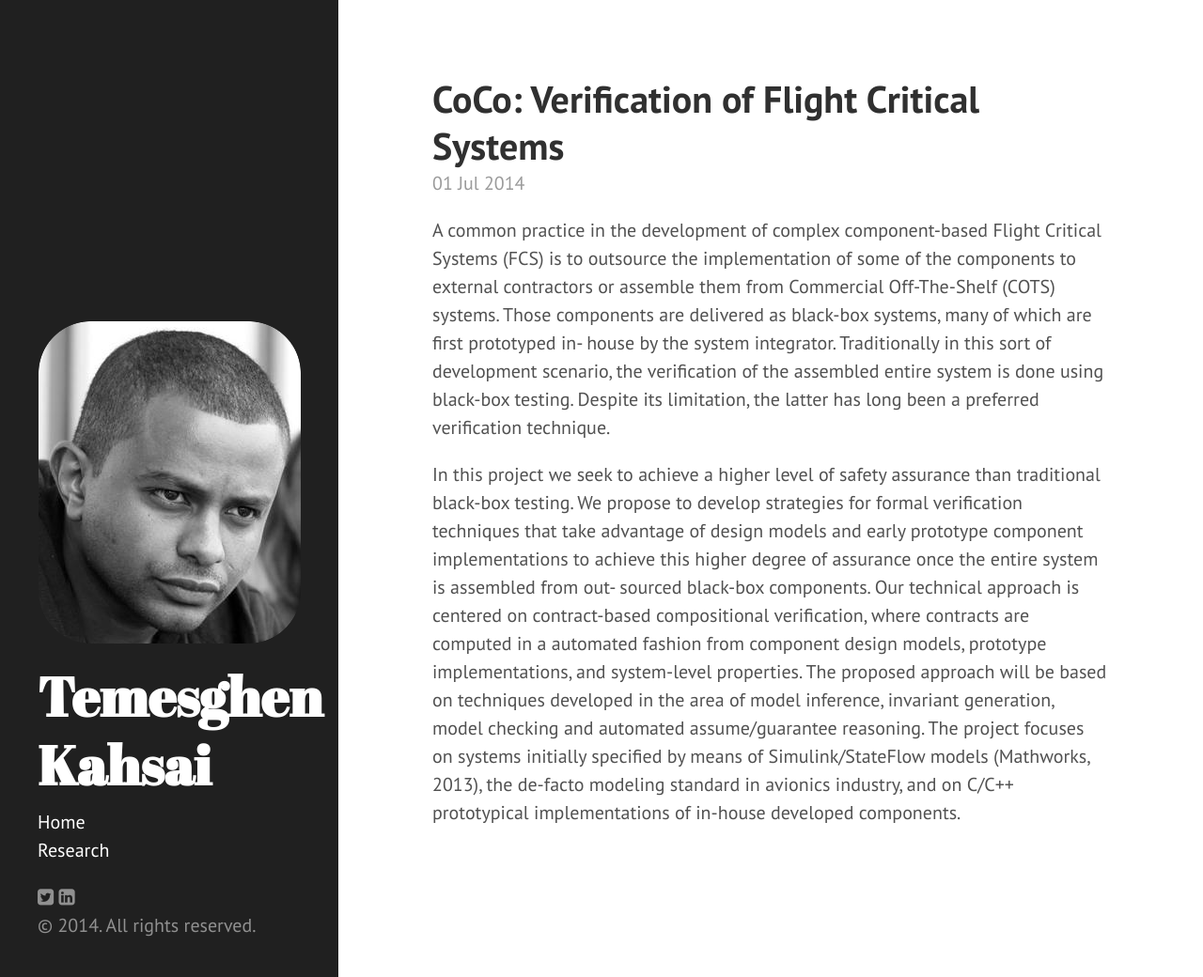
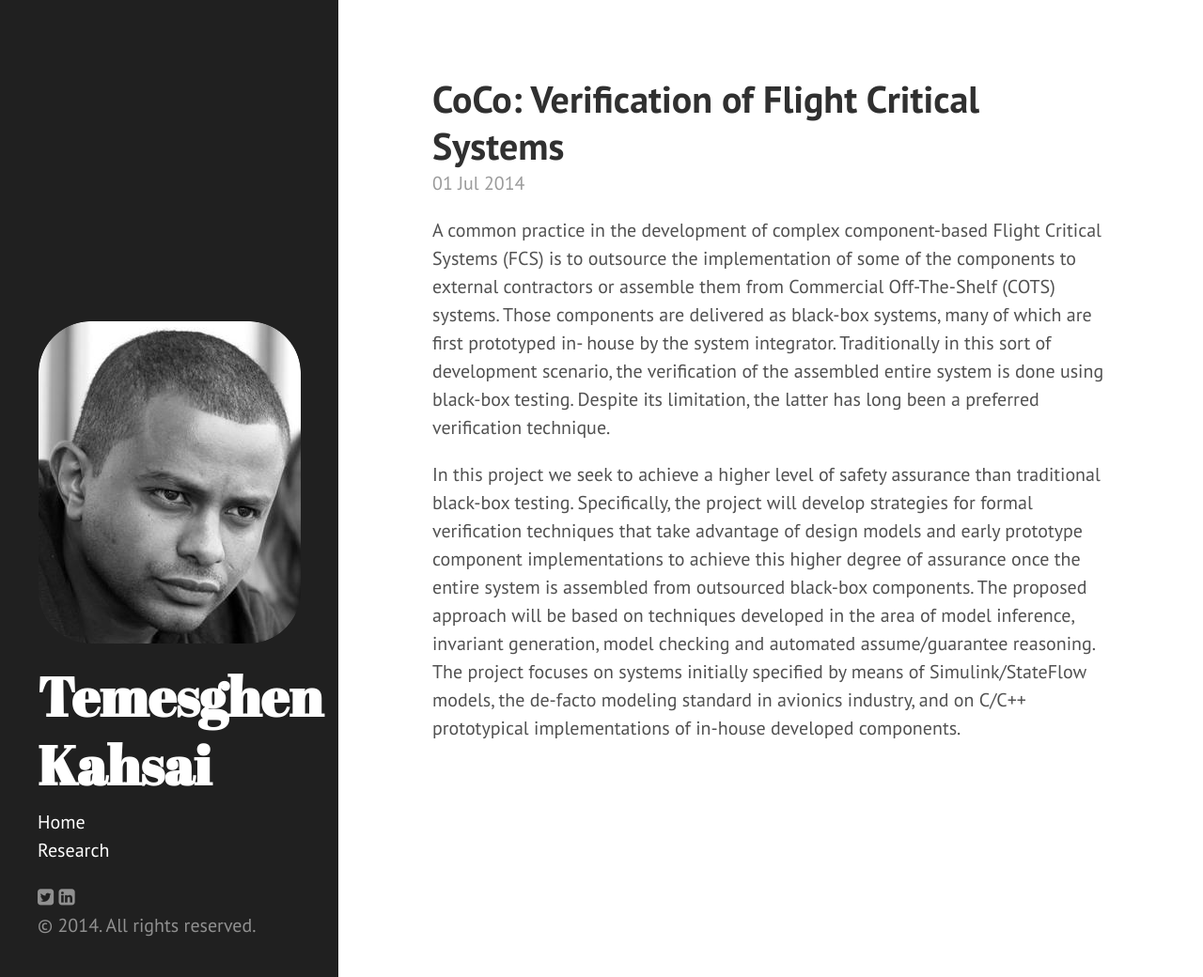
Before and after one commit to lememta/lememta.github.io, a Jekyll site: the page built from _posts/2014-07-01-CoCo-:-Verification-of-Flight-Critical-Systems.markdown, in a window 1280 px wide and 1040 px high. Shown: the whole window at 94% size. Built offline with Jekyll 4.4.1, drawn with Linux system fonts in a browser that asks for light colours; nearby versions of some CDN libraries.

Commit message:
added cava

```diff
--- a/_posts/2014-07-01-CoCo-:-Verification-of-Flight-Critical-Systems.markdown
+++ b/_posts/2014-07-01-CoCo-:-Verification-of-Flight-Critical-Systems.markdown
@@ -5,4 +5,4 @@ title:  "CoCo: Verification of Flight Critical Systems"
 
 A common practice in the development of complex component-based Flight Critical Systems (FCS) is to outsource the implementation of some of the components to external contractors or assemble them from Commercial Off-The-Shelf (COTS) systems. Those components are delivered as black-box systems, many of which are first prototyped in- house by the system integrator. Traditionally in this sort of development scenario, the verification of the assembled entire system is done using black-box testing. Despite its limitation, the latter has long been a preferred verification technique.
 
-In this project we seek to achieve a higher level of safety assurance than traditional black-box testing. We propose to develop strategies for formal verification techniques that take advantage of design models and early prototype component implementations to achieve this higher degree of assurance once the entire system is assembled from out- sourced black-box components. Our technical approach is centered on contract-based compositional verification, where contracts are computed in a automated fashion from component design models, prototype implementations, and system-level properties. The proposed approach will be based on techniques developed in the area of model inference, invariant generation, model checking and automated assume/guarantee reasoning. The project focuses on systems initially specified by means of Simulink/StateFlow models (Mathworks, 2013), the de-facto modeling standard in avionics industry, and on C/C++ prototypical implementations of in-house developed components.
+In this project we seek to achieve a higher level of safety assurance than traditional black-box testing. Specifically, the project will develop strategies for formal verification techniques that take advantage of design models and early prototype component implementations to achieve this higher degree of assurance once the entire system is assembled from outsourced black-box components. The proposed approach will be based on techniques developed in the area of model inference, invariant generation, model checking and automated assume/guarantee reasoning. The project focuses on systems initially specified by means of Simulink/StateFlow models, the de-facto modeling standard in avionics industry, and on C/C++ prototypical implementations of in-house developed components.
```
